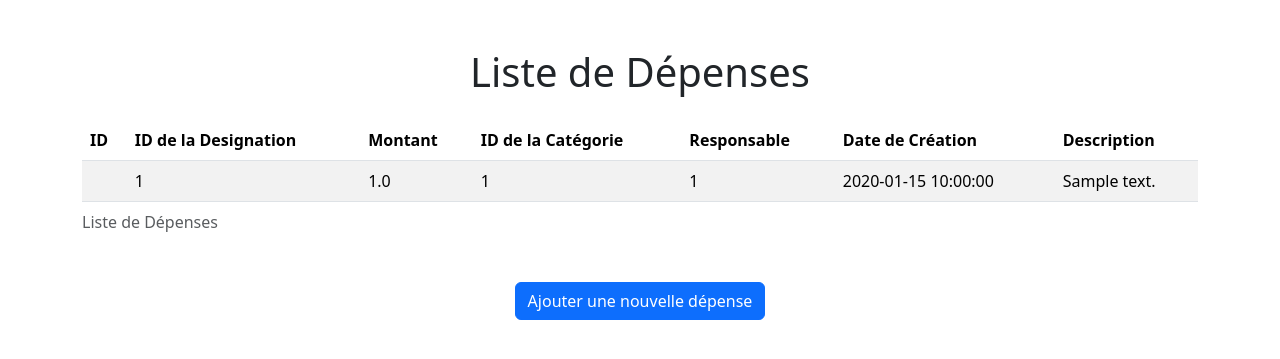
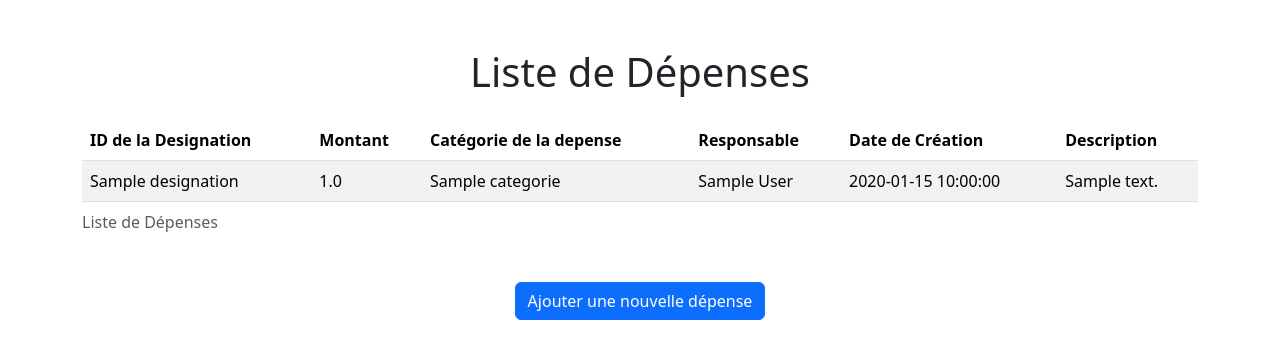
Before and after one commit to siandjiPatrick/Flask-app, a Flask app: page /show_depenses in a window 1280 px wide. Shown: the part 80-439 px from the top of the page. Run offline with Flask 3, Linux system fonts and the light colour scheme; a user stored in the database is signed in; tables that the repository leaves empty hold one stand-in row (values such as "Sample post"); grey boxes marked "Sample" are stand-in pictures; parts of the project's set-up code (start-up, migrations or seed data) failed here and were passed over.

Commit message:
design budget view

```diff
--- a/app.py
+++ b/app.py
@@ -146,6 +146,7 @@ class BudgetCategorie(db.Model):
     __tablename__ = 'budget_categorie'
     id = db.Column(db.Integer, primary_key=True)
     name = db.Column(db.String(100), nullable=False, unique=True)
+    profil_categorie = db.Column(db.String(120), nullable=True)
     create_date = db.Column(db.DateTime, default=datetime.now)
     description = db.Column(db.String(200), nullable=True)
 
@@ -312,6 +313,8 @@ def manage_users():
     print(users[0].username)
 
     if request.method == 'POST':
+
+        username = request.form.get('usr-name')
         usr = request.form.get('username')
         password = generate_password_hash(request.form.get('password'), method='pbkdf2:sha256')
         lastname = request.form.get('lastname')
@@ -329,7 +332,8 @@ def manage_users():
         file_path = os.path.join(app.config['UPLOAD_FOLDER'], filename)
         profil_bild.save(file_path)
 
-        new_user = User( username = usr,
+        new_user = User( username = username,
+                    firstname=usr,
                     lastname = lastname,
                     email = email,
                     telephone = telephone,
@@ -407,8 +411,8 @@ def show_designations():
 @login_required
 def show_budgets():
 
-    #budgets = Budget.query.all()
-    budgets = Designation.query.all()
+    budgets = Budget.query.all()
+    #budgets = Designation.query.all()
     print(budgets)
     return render_template('show_budgets.html', user=current_user, budgets=budgets)
 
@@ -470,7 +474,7 @@ def manage_budget():
             # create new budget categorie
             return redirect(url_for('manage_budget_categorie'))
         else:
-            a = BudgetCategorie.query.filter_by(name = categorie).first().budget_categorie_id
+            a = BudgetCategorie.query.filter_by(name = categorie).first()
             print("hehooooooooooooooooooooo")
             print(a)
             new_budget = Budget(
@@ -478,7 +482,7 @@ def manage_budget():
                                 montant = montant,
                                 description = description,
                                 date=date,
-                                budget_categorie_id=  a
+                                budget_categorie=  a
             )
 
 
@@ -556,10 +560,16 @@ def manage_budget_categorie():
         categorie = request.form.get('new_categorie')
         description = request.form.get('description')
         print(categorie)
+        profil_bild = request.files['profil_categorie']
+        print(profil_bild)
+        filename = secure_filename(profil_bild.filename)
+        file_path = os.path.join(app.config['UPLOAD_FOLDER'], filename)
+        profil_bild.save(file_path)
 
         new_categorie = BudgetCategorie(
                             name = categorie,
                             description = description,
+                            profil_categorie =  filename
                         )
 
         db.session.add(new_categorie)
--- a/templates/choose_designation.html
+++ b/templates/choose_designation.html
@@ -3,7 +3,7 @@
 
 {% block content %}
 <div class="container my-5">
-    <h1 class="text-center mb-4">choose_designation</h1>
+    <h1 class="text-center mb-4">choisissez creez une Designation</h1>
     <div class="row justify-content-center">
         <div class="col-md-8 col-lg-6">
             <form action="" method="post">
--- a/templates/manage_budget.html
+++ b/templates/manage_budget.html
@@ -23,7 +23,7 @@
                                     <input type="text" class="form-control" id="new_categorie" name="new_categorie" placeholder="Entrez une nouvelle catégorie" required>
                                 </div>
                             {% endif %}
-                            <option value="{{ c.budget_categorie_name }}">{{ c.budget_categorie_name }}</option>
+                            <option value="{{ c.name }}">{{ c.name }}</option>
                         {% endfor %}
                     </select>
                 </div>
--- a/templates/manage_budget_categorie.html
+++ b/templates/manage_budget_categorie.html
@@ -6,10 +6,14 @@
     <h1 class="text-center mb-4">Création d'une catégorie de Budget</h1>
     <div class="row justify-content-center">
         <div class="col-md-8 col-lg-6">
-            <form action="" method="post">
+            <form action="" method="post" enctype="multipart/form-data">
                 <div class="mb-3">
                     <label for="new_categorie" class="form-label">Entrez le nom de la nouvelle catégorie de budget:</label>
                     <input type="text" class="form-control" id="new_categorie" name="new_categorie" placeholder="Entrez une nouvelle catégorie" required>
+                </div>
+                <div class="mb-3">
+                    <label for="profil_categorie" class="form-label">Choisissez une photo de profil pour votre categorie:</label>
+                    <input type="file" class="form-control" id="profil_categorie" name="profil_categorie" accept="image/png, image/jpeg">
                 </div>
                 <div class="mb-3">
                     <label for="description" class="form-label">Entrez une Description a la catégorie:</label>
--- a/templates/manage_users.html
+++ b/templates/manage_users.html
@@ -7,6 +7,10 @@
     <div class="row justify-content-center">
         <div class="col-md-8 col-lg-6">
             <form action="" method="post" enctype="multipart/form-data">
+                <div class="mb-3">
+                    <label for="usr-name" class="form-label">Username:</label>
+                    <input type="text" class="form-control" id="usr-name" name="usr-name" placeholder="Entrez votre prénom" required>
+                </div>
                 <div class="mb-3">
                     <label for="username" class="form-label">Prénom:</label>
                     <input type="text" class="form-control" id="username" name="username" placeholder="Entrez votre prénom" required>
--- a/templates/show_categorie_budget.html
+++ b/templates/show_categorie_budget.html
@@ -22,7 +22,7 @@
                 <tr>
                     <th scope="row">{{ categorie.budget_categorie_id }}</th>
                     <td>{{ categorie.create_date }}</td>
-                    <td>{{ categorie.budget_categorie_name }}</td>
+                    <td>{{ categorie.name }}</td>
                     <td>{{ categorie.description }}</td>
                 </tr>
                 {% endfor %}
--- a/templates/show_categorie_epargnes.html
+++ b/templates/show_categorie_epargnes.html
@@ -11,7 +11,6 @@
             <caption>Liste des types d'épargnes</caption>
             <thead class="thead-dark">
                 <tr>
-                    <th scope="col">ID</th>
                     <th scope="col">Date de création</th>
                     <th scope="col">Nom de la catégorie</th>
                     <th scope="col">Description</th>
@@ -20,9 +19,8 @@
             <tbody>
                 {% for epargne_categorie in epargne_categories %}
                 <tr>
-                    <th scope="row">{{ epargne_categorie.epargne_categorie_id }}</th>
                     <td>{{ epargne_categorie.create_date }}</td>
-                    <td>{{ epargne_categorie.epargne_categorie_name }}</td>
+                    <td>{{ epargne_categorie.name }}</td>
                     <td>{{ epargne_categorie.description }}</td>
                 </tr>
                 {% endfor %}
--- a/templates/show_depenses.html
+++ b/templates/show_depenses.html
@@ -11,10 +11,10 @@
             <caption>Liste de Dépenses</caption>
             <thead class="thead-dark">
                 <tr>
-                    <th scope="col">ID</th>
+
                     <th scope="col">ID de la Designation</th>
                     <th scope="col">Montant</th>
-                    <th scope="col">ID de la Catégorie</th>
+                    <th scope="col">Catégorie de la depense</th>
                     <th scope="col">Responsable</th>
                     <th scope="col">Date de Création</th>
                     <th scope="col">Description</th>
@@ -23,11 +23,10 @@
             <tbody>
                 {% for depense in depenses %}
                 <tr>
-                    <th scope="row">{{ depense.depenses_id }}</th>
-                    <td>{{ depense.designation_id }}</td>
+                    <td>{{ depense.designation.name }}</td>
                     <td>{{ depense.montant }}</td>
-                    <td>{{ depense.depenses_categorie_id }}</td>
-                    <td>{{ depense.responsable_depenses }}</td>
+                    <td>{{ depense.depenses_categorie.name }}</td>
+                    <td>{{ depense.user.firstname }} {{ depense.user.lastname }}</td>
                     <td>{{ depense.date }}</td>
                     <td>{{ depense.description }}</td>
                 </tr>
@@ -37,7 +36,7 @@
     </div>
 
     <div class="text-center mt-4">
-      <a href="{{ url_for('manage_depenses') }}" class="btn btn-primary">Ajouter une nouvelle dépense</a>
+      <a href="{{ url_for('choose_designation', ref='ref_depense') }}" class="btn btn-primary">Ajouter une nouvelle dépense</a>
   </div>
 
 </div>
--- a/templates/show_designations.html
+++ b/templates/show_designations.html
@@ -11,7 +11,6 @@
             <caption>Liste de Désignations</caption>
             <thead class="thead-dark">
                 <tr>
-                    <th scope="col">ID</th>
                     <th scope="col">Date de création</th>
                     <th scope="col">Nom de la Désignation</th>
                     <th scope="col">Description</th>
@@ -20,7 +19,6 @@
             <tbody>
                 {% for designation in designations %}
                 <tr>
-                    <th scope="row">{{ designation.id }}</th>
                     <td>{{ designation.create_date }}</td>
                     <td>{{ designation.name }}</td>
                     <td>{{ designation.description }}</td>
--- a/templates/show_epargnes.html
+++ b/templates/show_epargnes.html
@@ -37,7 +37,7 @@
     </div>
 
     <div class="text-center mt-4">
-      <a href="{{ url_for('manage_epargnes') }}" class="btn btn-primary">Ajouter une nouvelle épargne</a>
+      <a href="{{ url_for('choose_designation', ref='ref_epargne') }}" class="btn btn-primary">Ajouter une nouvelle épargne</a>
   </div>
 </div>
 
```
Also changed, not shown: migrations/versions/ae1ae5324663_add_column_profil_categorie.py (added, +32 -0 lines), migrations/versions/d23ecc60c33f_update_column_name.py (added, +34 -0 lines), templates/show_budgets.html (+9 -6 lines), templates/show_revenues.html (+5 -8 lines), static/uploads/Bildschirmfoto_vom_2023-11-16_09-44-47.png (added), static/uploads/Bildschirmfoto_vom_2023-11-22_15-58-35.png (added), static/uploads/budget1.jpg (added), static/uploads/budget_familal.jpg (added), static/uploads/categorie.jpg (added), 1 other file.
